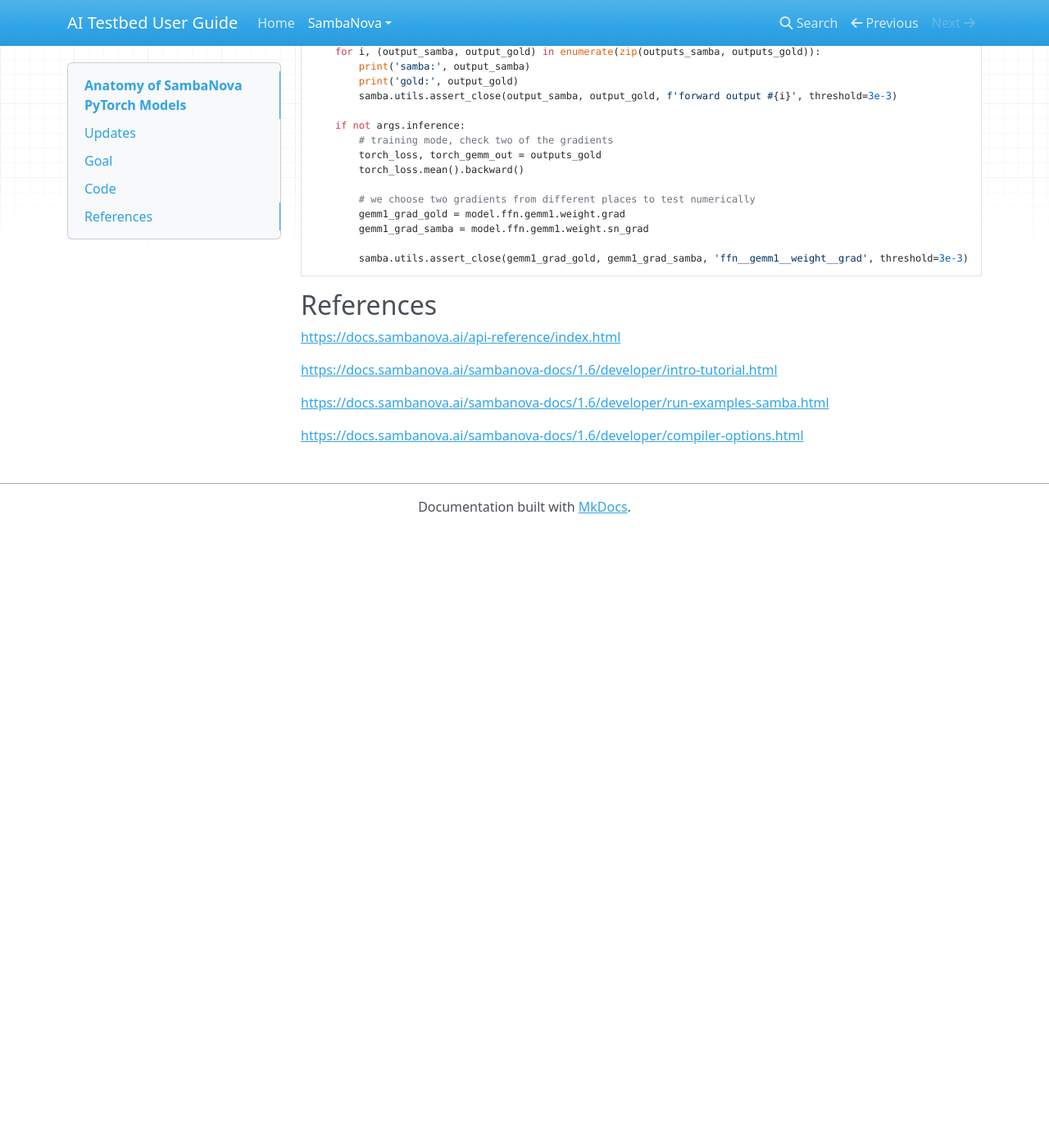
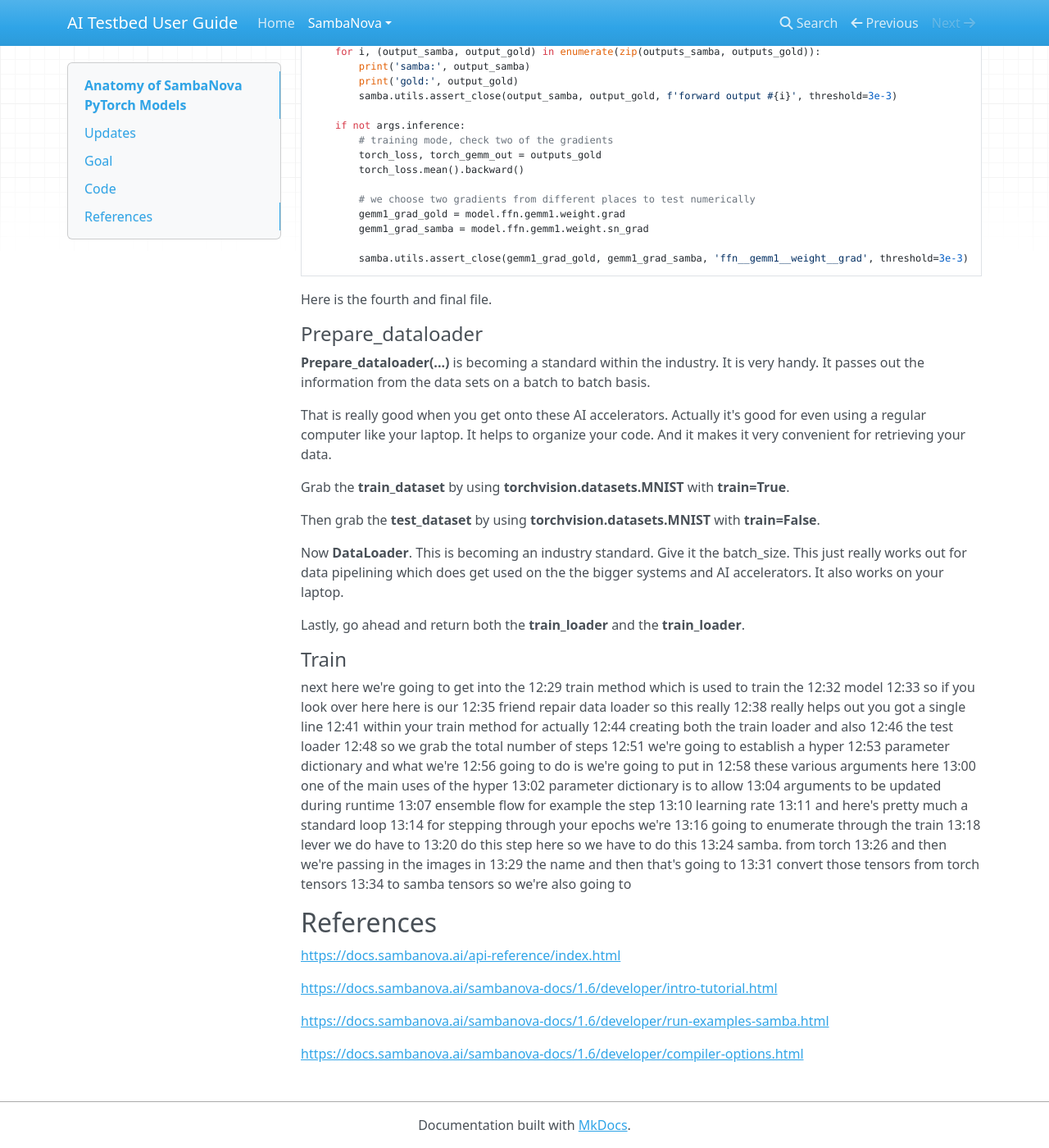
Before and after one commit to argonne-lcf/ai-testbed-userdocs, an MkDocs documentation site: the page built from docs/sambanova/Anatomy+of+SambaNova+PyTorch+Models.md, in a window 1280 px wide and 1400 px high, scrolled down 9640 px. Shown: the whole window at 82% size. Built offline with MkDocs 1.6.1, drawn with Linux system fonts in a browser that asks for light colours; nearby versions of some CDN libraries; before the commit the page ends 10286 px from its top, so only the background shows below that.

Commit message:
Finished Prepare_dataloader.

````diff
--- a/docs/sambanova/Anatomy+of+SambaNova+PyTorch+Models.md
+++ b/docs/sambanova/Anatomy+of+SambaNova+PyTorch+Models.md
@@ -600,6 +600,104 @@
         samba.utils.assert_close(gemm1_grad_gold, gemm1_grad_samba, 'ffn__gemm1__weight__grad', threshold=3e-3)
 ```
 
+Here is the fourth and final file.
+
+#### Prepare_dataloader
+
+**Prepare_dataloader(...)**
+is becoming a standard within the
+industry.
+It is very handy. It passes out the
+information from the data sets on a
+batch to batch basis.
+
+That is really
+good when you get onto these AI
+accelerators.
+Actually it's good for even using a
+regular computer like your laptop. It
+helps to organize your code. And it
+makes it very convenient for retrieving
+your data.
+
+Grab the **train_dataset** by using
+**torchvision.datasets.MNIST** with **train=True**.
+
+Then grab the **test_dataset** by using
+**torchvision.datasets.MNIST** with **train=False**.
+
+Now **DataLoader**. This is becoming
+an industry standard. Give it the batch_size.
+This just really works out for data
+pipelining which does get used on the
+the bigger systems and AI accelerators.
+It also works on your laptop.
+
+Lastly, go ahead and
+return both the
+**train_loader** and the **train_loader**.
+
+#### Train
+
+next here we're going to get into the
+12:29
+train method which is used to train the
+12:32
+model
+12:33
+so if you look over here here is our
+12:35
+friend repair data loader so this really
+12:38
+really helps out you got a single line
+12:41
+within your train method for actually
+12:44
+creating both the train loader and also
+12:46
+the test loader
+12:48
+so we grab the total number of steps
+12:51
+we're going to establish a hyper
+12:53
+parameter dictionary and what we're
+12:56
+going to do is we're going to put in
+12:58
+these various arguments here
+13:00
+one of the main uses of the hyper
+13:02
+parameter dictionary is to allow
+13:04
+arguments to be updated during runtime
+13:07
+ensemble flow for example the step
+13:10
+learning rate
+13:11
+and here's pretty much a standard loop
+13:14
+for stepping through your epochs we're
+13:16
+going to enumerate through the train
+13:18
+lever we do have to
+13:20
+do this step here so we have to do this
+13:24
+samba. from torch
+13:26
+and then we're passing in the images in
+13:29
+the name and then that's going to
+13:31
+convert those tensors from torch tensors
+13:34
+to samba tensors so we're also going to
+
+
 ## References
 
 <https://docs.sambanova.ai/api-reference/index.html>
````
